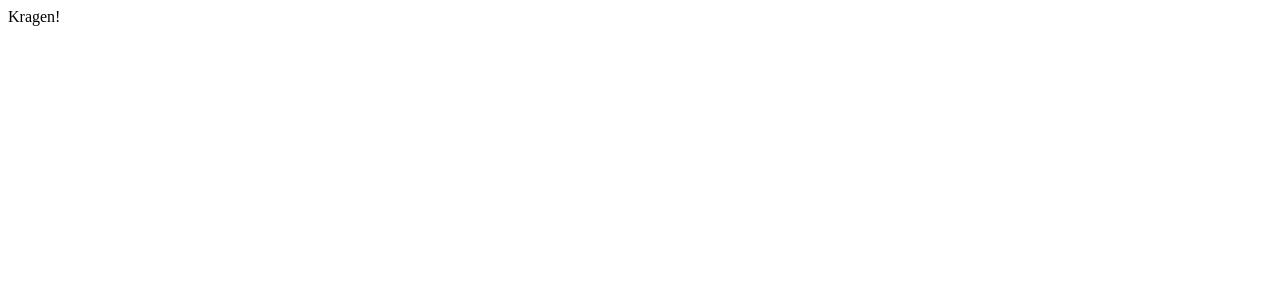
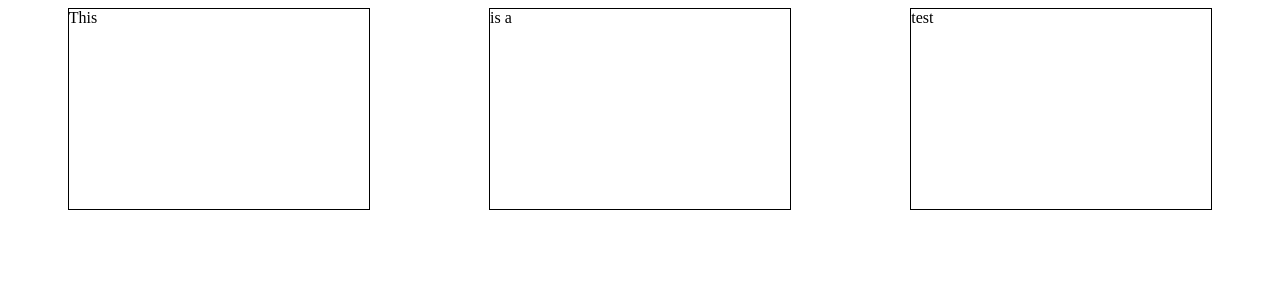
Before and after one commit to runjak/css-flags, a React (Create React App) app: page / in a window 1280 px wide. Shown: the top 300 px of the page. Built offline with nearby package versions, Linux system fonts and the light colour scheme.

Commit message:
add styled-components

```diff
--- a/package.json
+++ b/package.json
@@ -5,7 +5,8 @@
   "dependencies": {
     "react": "^15.6.1",
     "react-dom": "^15.6.1",
-    "react-scripts": "1.0.11"
+    "react-scripts": "1.0.11",
+    "styled-components": "^2.1.2"
   },
   "scripts": {
     "start": "react-scripts start",
--- a/src/App.js
+++ b/src/App.js
@@ -1,10 +1,20 @@
 import React from 'react';
+
+import FlagList from './FlagList';
 
 function App() {
   return (
-    <div className="App">
-      Kragen!
-    </div>
+    <FlagList>
+      <div>
+        This
+      </div>
+      <div>
+        is a
+      </div>
+      <div>
+        test
+      </div>
+    </FlagList>
   );
 }
 
--- /dev/null
+++ b/src/FlagList.js
@@ -0,0 +1,34 @@
+import React from 'react';
+
+import styled from 'styled-components';
+
+const FlagWrapper = styled.div`
+  border: 1px solid black;
+  width: 300px;
+  height: 200px;
+`;
+
+const FlagListDiv = styled.div`
+  display: flex;
+  justify-content: space-around;
+  flex-wrap: wrap;
+`;
+
+export default function FlagList(props) {
+  const { children } = props;
+
+  if (!children) {
+    return null;
+  }
+
+  // eslint-disable-line react/no-array-index-key
+  return (
+    <FlagListDiv>
+      {children.map((child, index) => (
+        <FlagWrapper key={`flag-wrapper-${index}`}>
+          {child}
+        </FlagWrapper>
+      ))}
+    </FlagListDiv>
+  );
+}
```
Also changed, not shown: .eslintrc.js, 1 other file (tests, documents, lock files or other folders).
